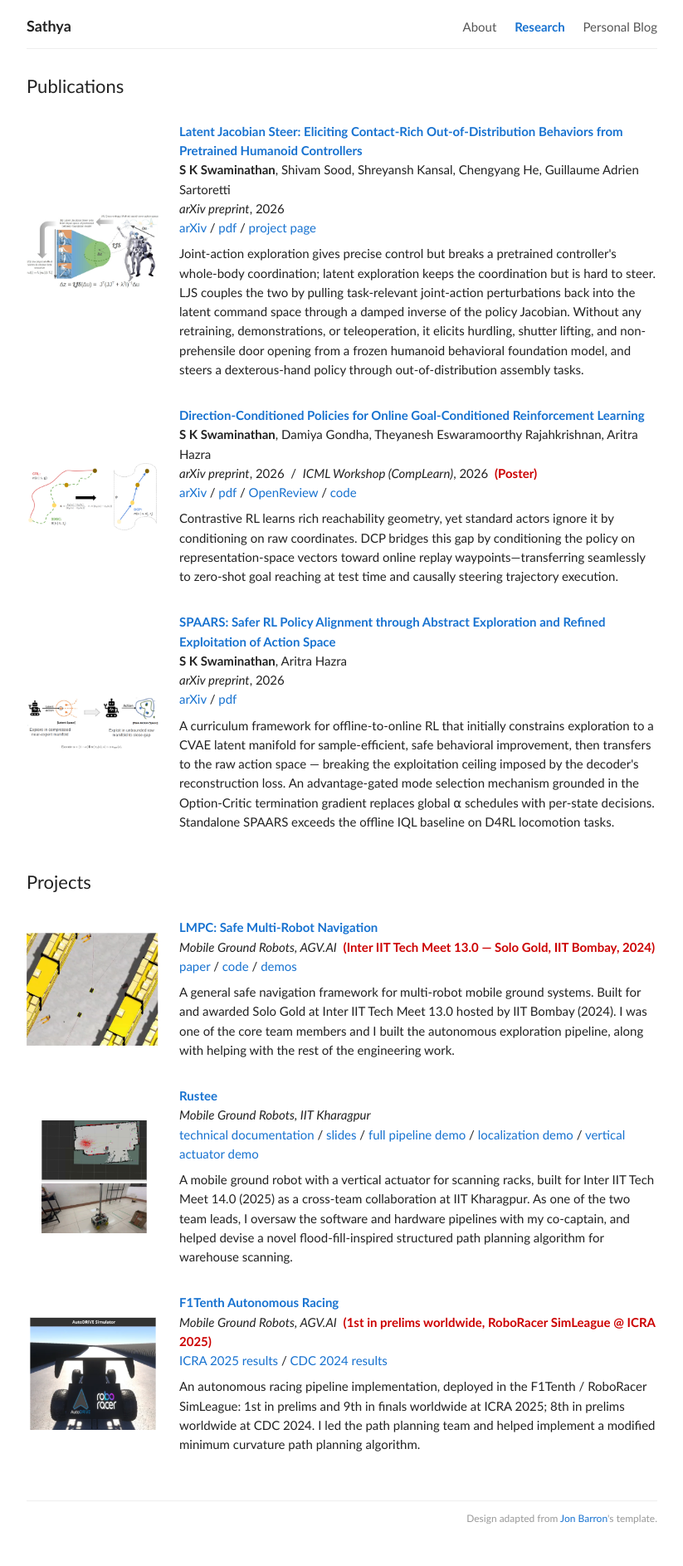
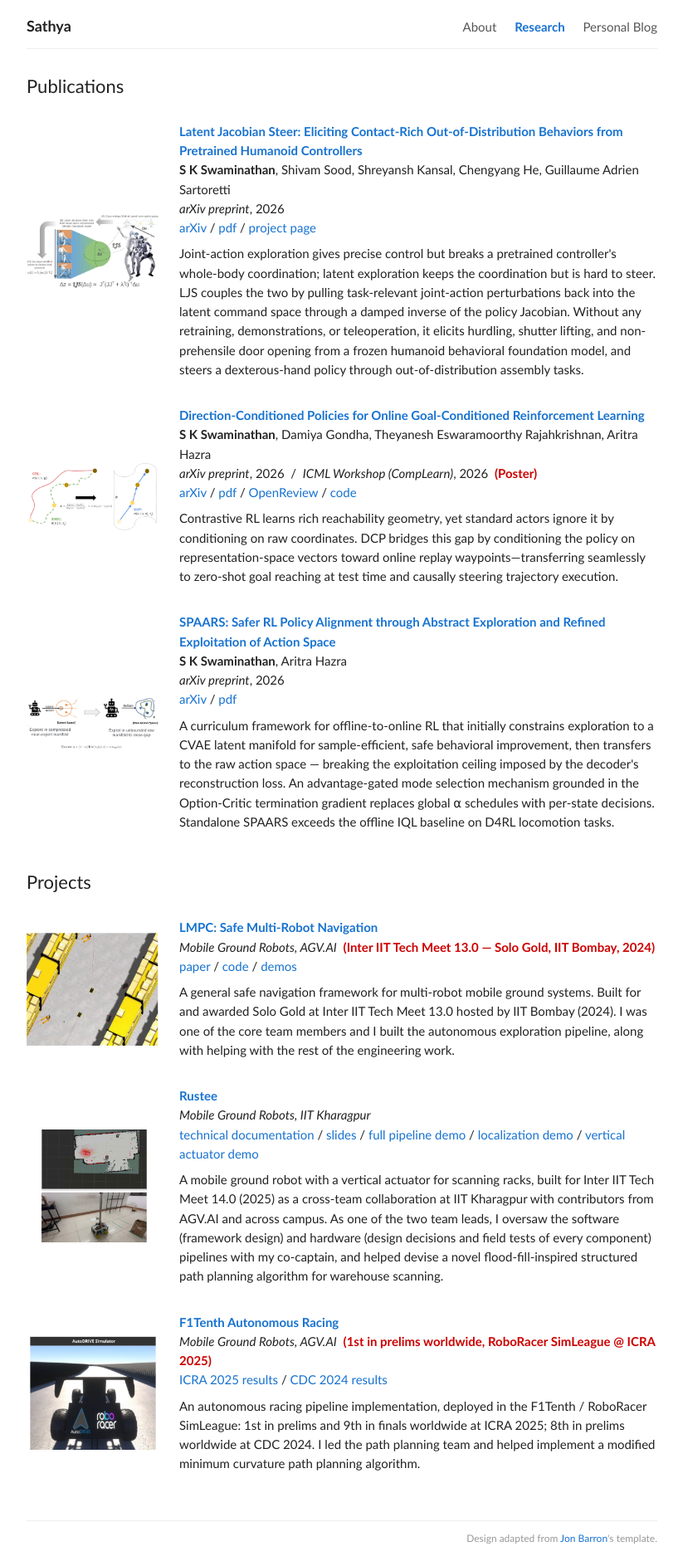
Before and after one commit to SwaminathanSK/SwaminathanSK.github.io, a Jekyll site: the page built from research/index.html, in a window 1280 px wide. Shown: the whole page at 83% size, without its empty margins (228-1051 px from the left). Built offline with Jekyll 4.4.1, drawn with Linux system fonts in a browser that asks for light colours; before the commit the page ends 1864 px from its top, so only the background shows below that.

Commit message:
Rustee: restore all points in a compact description
Co-Authored-By: Claude Opus 5.5 <noreply@anthropic.com>

```diff
--- a/_data/projects.yml
+++ b/_data/projects.yml
@@ -29,9 +29,11 @@
     - { name: vertical actuator demo, url: "/assets/projects/rustee/rustee-vertical-actuator.mp4" }
   description: >-
     A mobile ground robot with a vertical actuator for scanning racks, built for Inter IIT Tech
-    Meet 14.0 (2025) as a cross-team collaboration at IIT Kharagpur. As one of the two team leads,
-    I oversaw the software and hardware pipelines with my co-captain, and helped devise a novel
-    flood-fill-inspired structured path planning algorithm for warehouse scanning.
+    Meet 14.0 (2025) as a cross-team collaboration at IIT Kharagpur with contributors from AGV.AI
+    and across campus. As one of the two team leads, I oversaw the software (framework design) and
+    hardware (design decisions and field tests of every component) pipelines with my co-captain,
+    and helped devise a novel flood-fill-inspired structured path planning algorithm for warehouse
+    scanning.
 
 - title: "F1Tenth Autonomous Racing"
   url: https://drive.google.com/drive/folders/1t4BZe5ZZgafvgiYK6u--eVAHSioj3u_3?usp=drive_link
```
